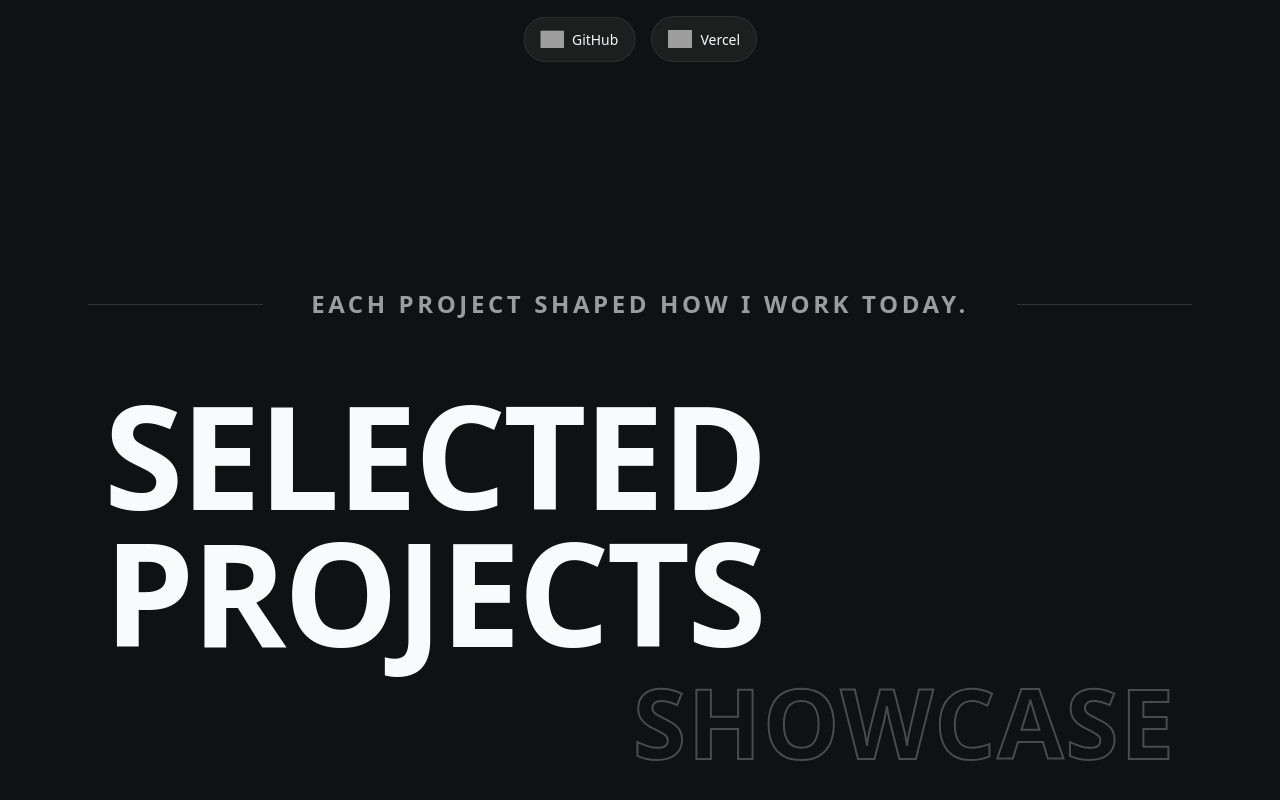
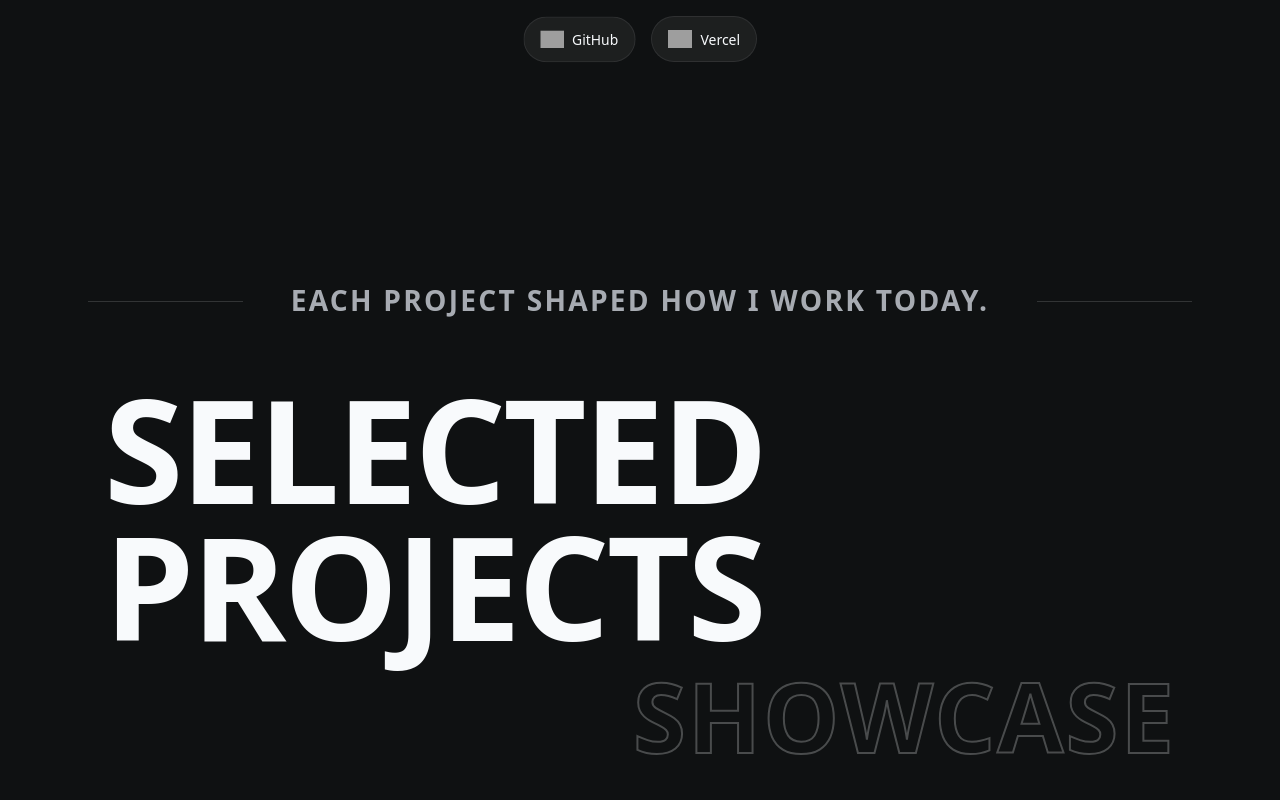
Before and after one commit to amanrai00/PortfolioAman, a Vue app: page / in a window 1280 px wide. Shown: the part 2212-3012 px from the top of the page. Built offline with nearby package versions, Linux system fonts and the light colour scheme; grey boxes are pictures that could not be loaded.

Commit message:
statement wip1

```diff
--- a/src/components/Statement.vue
+++ b/src/components/Statement.vue
@@ -125,17 +125,19 @@ onUnmounted(() => {
 }
 
 .statement-line {
-  flex: 1;
+  flex: 2.2;
   height: 1px;
   background: var(--statement-line-color);
 }
 
 .statement-divider-text {
-  font-size: clamp(1.125rem, 2.2vw, 1.5rem);
-  font-weight: 600;
+  font-size: clamp(1.125rem, 2.2vw, 1.9rem);
+  font-weight: 800;
   text-transform: uppercase;
-  letter-spacing: 0.15em;
-  color: var(--statement-text-muted);
+  letter-spacing: 0.08em;
+  line-height: 1.05;
+  color: var(--theme-text-muted);
+  text-align: center;
   white-space: nowrap;
   padding: 0 1rem;
 }
```
